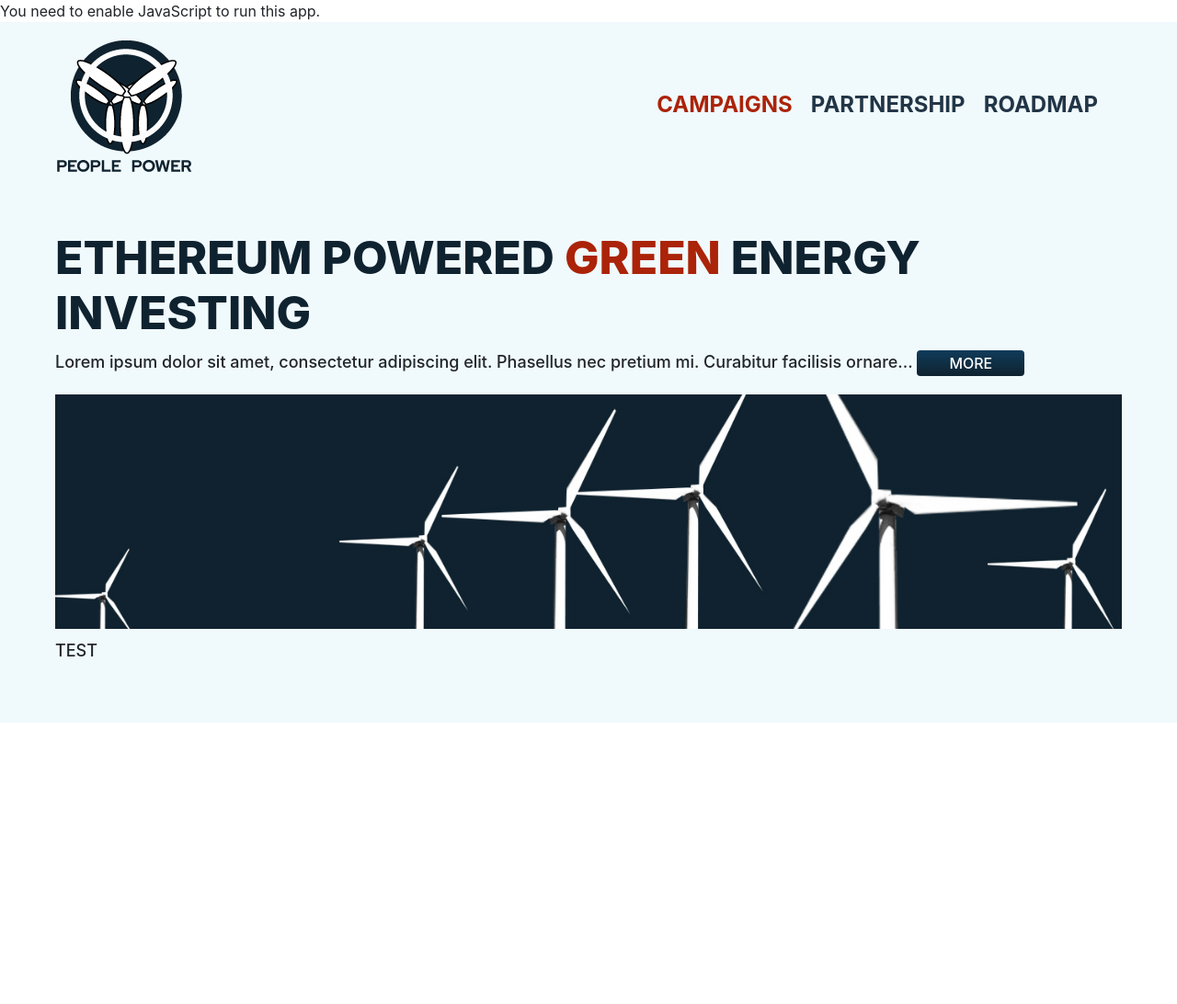
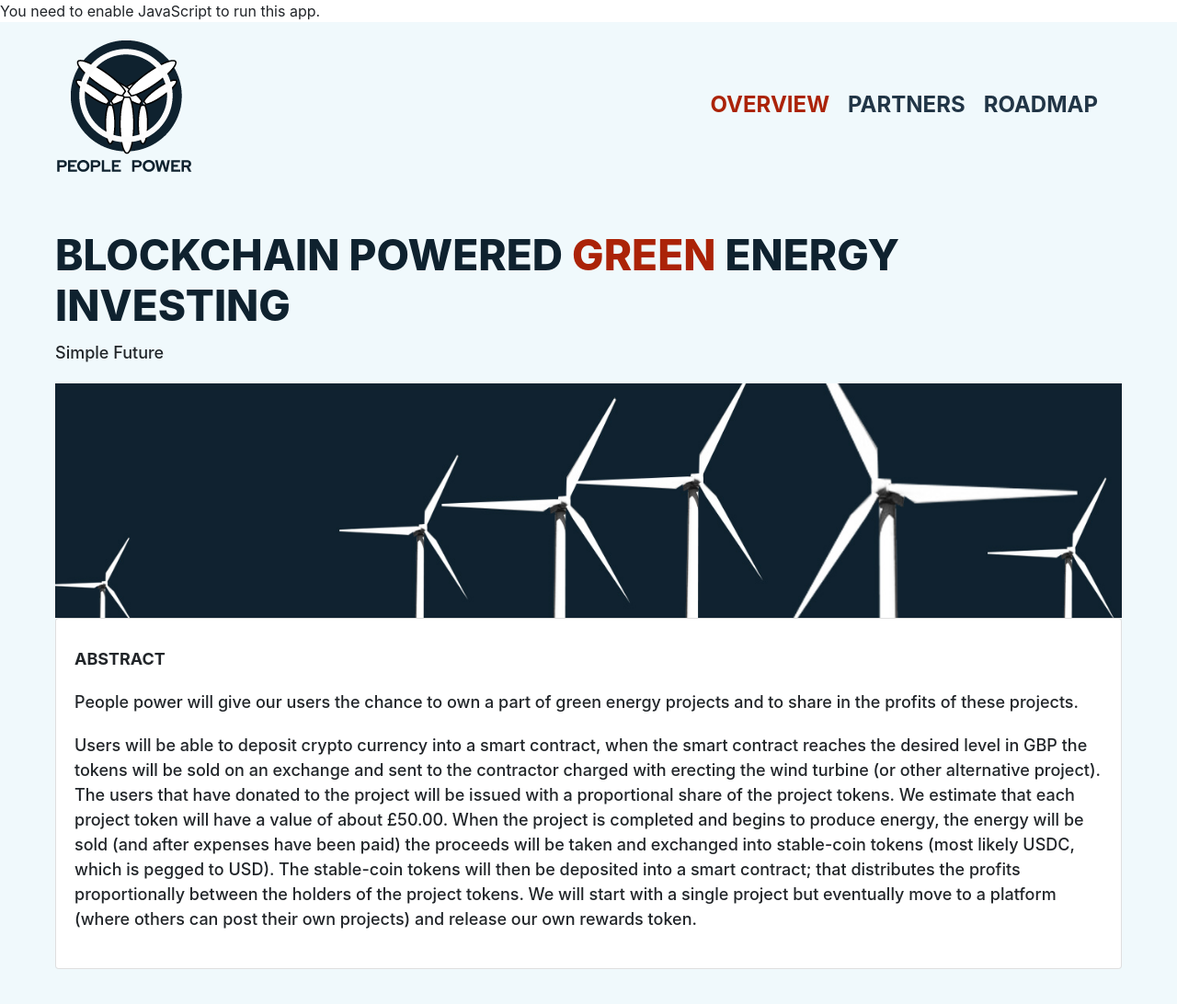
Before and after one commit to rcerka01/wp-people-power-defi, a Next.js app: page / in a window 1280 px wide. Shown: the top 1092 px of the page at 92% size. Before the commit the page ends 800 px from the top, so only its background shows below. Built offline with nearby package versions, Linux system fonts and the light colour scheme.

Commit message:
update menus

```diff
--- a/components/About.js
+++ b/components/About.js
@@ -1,32 +1,31 @@
 import React, { Component } from 'react';
 
 class About extends Component {
-    // can change class to function if not needed
-
-    // constructor(props) {
-    //     super(props);
-
-    //     this.state = { term: '' };
-    // }
-
-    // onInputChange(term) {
-    //     this.setState({ term });
-    //     this.props.onSearchTermChange(term);
-    // }
-
     render() {
         return (
             <div class="hero">
                 <div class="container-fluid">
                     <div class="row align-items-center">
                         <div>
-                            <h2>ETHEREUM POWERED <span>GREEN</span> ENERGY INVESTING </ h2>
-                            <p>Lorem ipsum dolor sit amet, consectetur adipiscing elit. Phasellus nec pretium mi. Curabitur facilisis ornare... <a class="btn" href="vision">More</a></p>
+                            <h2>BLOCKCHAIN POWERED <span>GREEN</span> ENERGY INVESTING </ h2>
+                            <p>Simple Future</p>
                         </div>
                         <div>
                             <img src="/util/img/banner.jpg" alt="People Power" />
                         </div>
-                        <p>TEST</p>
+                        <div class="card">
+                            <div class="card-body">
+                                <p><strong>ABSTRACT</ strong></ p>
+                                <p>People power will give our users the chance to own a part of green energy projects and to share in the profits of these projects.</p>
+                                <p>   Users will be able to deposit crypto currency into a smart contract, when the smart contract reaches the desired level in GBP the tokens will be sold on an exchange and sent to the contractor charged with erecting the wind turbine (or other alternative project).
+                                    The users that have donated to the project will be issued with a proportional share of the project tokens.
+                                    We estimate that each project token will have a value of about £50.00.
+                                    When the project is completed and begins to produce energy, the energy will be sold (and after expenses have been paid) the proceeds will be taken and exchanged into stable-coin tokens (most likely USDC, which is pegged to USD).
+                                    The stable-coin tokens will then be deposited into a smart contract; that distributes the profits proportionally between the holders of the project tokens.
+                                    We will start with a single project but eventually move to a platform (where others can post their own projects) and release our own rewards token.
+                                </p>
+                            </div>
+                        </div>
                     </div>
                 </div>
             </div>
--- a/components/Header.js
+++ b/components/Header.js
@@ -14,8 +14,7 @@ class Menu extends Component {
                                 </div>
                             </div>
                             <div class="col-lg-10">
-                            <div class="topbar">
-                            </div>
+                                <div class="topbar"></div>
                                     <div class="navbar navbar-expand-lg bg-light navbar-light">
                                         <a href="#" class="navbar-brand">MENU</a>
                                         <button type="button" class="navbar-toggler" data-toggle="collapse" data-target="#navbarCollapse">
@@ -24,8 +23,8 @@ class Menu extends Component {
 
                                         <div class="collapse navbar-collapse justify-content-between" id="navbarCollapse">
                                             <div class="navbar-nav ml-auto">
-                                            <a href="/" class="nav-item nav-link active">CAMPAIGNS</a>
-                                            <a href="/partnership" class="nav-item nav-link">PARTNERSHIP</a>
+                                                <a href="/" class="nav-item nav-link active">OVERVIEW</a>
+                                                <a href="/partnership" class="nav-item nav-link">PARTNERS</a>
                                                 <a href="/roadmap" class="nav-item nav-link">ROADMAP</a>
                                             </div>
                                         </div>
@@ -33,8 +32,7 @@ class Menu extends Component {
                                 </div>
                             </div>
                         </div>
-                </div>
-            );
+                    </div>);
     }
 }
 
--- a/public/util/style/index.css
+++ b/public/util/style/index.css
@@ -291,7 +291,7 @@ a.profile:focus {
 
 .hero h2 {
   margin: 0;
-  font-size: 50px;
+  font-size: 46px;
   font-weight: 800;
   color: #0f222f;
 }
```
Lines whose indentation alone changed are shown as unchanged.
